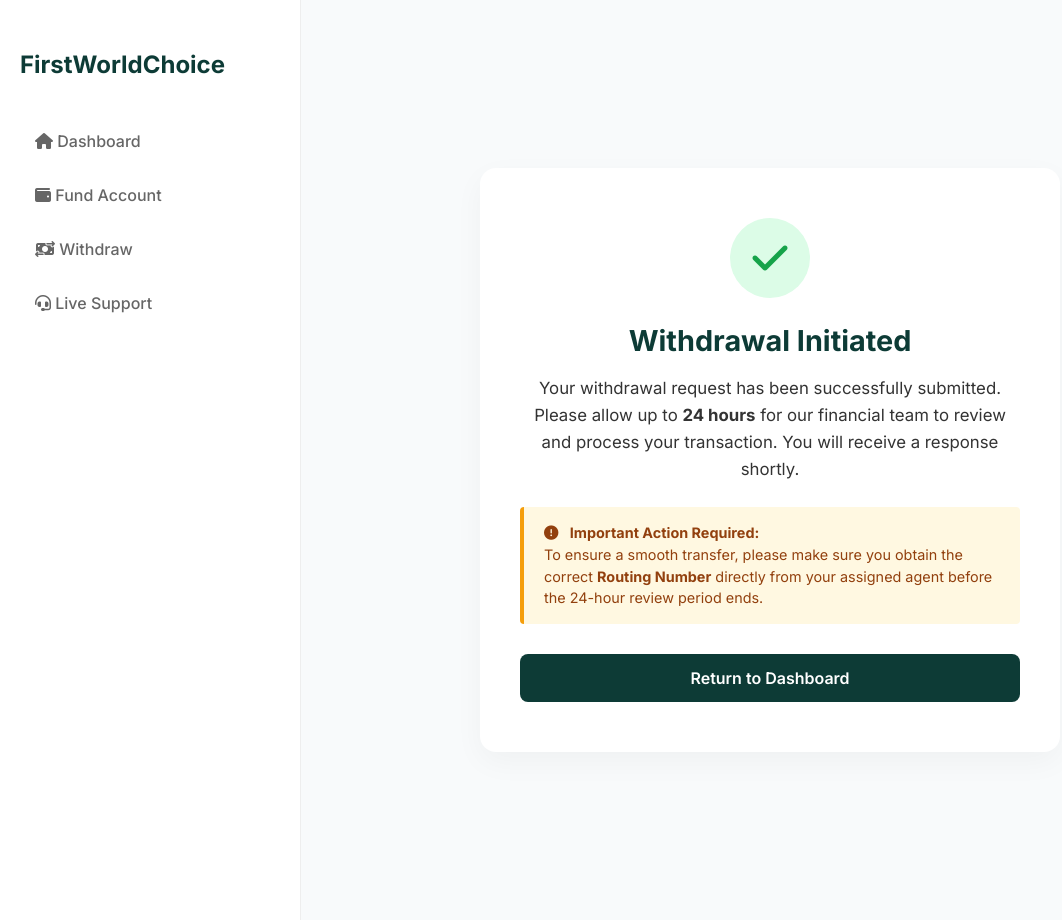
After one commit to abalidaneil/montana, a PHP site: page /withdraw_success.php in a window 1280 px wide. The commit adds this page. Shown: the whole page, without its empty margins (0-1062 px from the left). Run offline with PHP 8.4, Linux system fonts and the light colour scheme; the visitor is signed in with stand-in values (Sample User, id 1); a stand-in replaces the project's code that opens the database connection.

Commit message:
finished finaly

```diff
--- a/backend/process_withdraw.php
+++ b/backend/process_withdraw.php
@@ -36,7 +36,7 @@ if ($_SERVER["REQUEST_METHOD"] == "POST") {
         $stmt2->execute();
 
         $conn->commit();
-        header("Location: ../withdraw.php?status=success");
+        header("Location: ../withdraw_success.php");
     } catch (Exception $e) {
         $conn->rollback();
         header("Location: ../withdraw.php?status=error");
--- a/dashboard.php
+++ b/dashboard.php
@@ -89,5 +89,10 @@ $balance = number_format($_SESSION['user_balance'], 2); // Formats as 0.00
         </div>
     </main>
 
+    <div class="chat-btn">
+        <div style="width: 10px; height: 10px; background: #2ecc71; border-radius: 50%;"></div>
+        <a href="chat.php">Chat</a> <i class="fa-solid fa-comment"></i>
+    </div>
+
 </body>
 </html>
--- a/fund.php
+++ b/fund.php
@@ -100,5 +100,10 @@ $accNumber = htmlspecialchars($user['phone']); // Using phone as account number
         </div>
         <footer>Copyright © firstworldchoice.com 2026</footer>
     </div>
+
+    <div class="chat-btn">
+        <div style="width: 10px; height: 10px; background: #2ecc71; border-radius: 50%;"></div>
+        <a href="chat.php">Chat</a> <i class="fa-solid fa-comment"></i>
+    </div>
 </body>
 </html>
--- a/verify.html
+++ b/info.html
@@ -4,9 +4,10 @@
     <meta charset="UTF-8">
     <meta name="viewport" content="width=device-width, initial-scale=1.0">
     <title>Upload Images</title>
+    <link rel="stylesheet" href="styles/main.css">
 </head>
 <body>
-    <h2>Upload Two Images</h2>
+    <h2>Upload Two Images</h2> <br>
     <form action="upload.php" method="post" enctype="multipart/form-data">
         <label for="image1">Select Image 1:</label>
         <input type="file" name="image1" id="image1" accept="image/*" required>
--- a/trans.html
+++ b/trans.html
@@ -95,7 +95,7 @@
 
     <div class="chat-btn">
         <div class="status-dot"></div>
-        Chat <i class="fa-solid fa-comment"></i>
+        <a href="chat.php"> Chat </a> <i class="fa-solid fa-comment"></i>
     </div>
 
 </body>
--- /dev/null
+++ b/withdraw_success.php
@@ -0,0 +1,152 @@
+<?php
+session_start();
+if (!isset($_SESSION['user_id'])) {
+    header("Location: login.html");
+    exit();
+}
+?>
+<!DOCTYPE html>
+<html lang="en">
+<head>
+    <meta charset="UTF-8">
+    <meta name="viewport" content="width=device-width, initial-scale=1.0">
+    <title>Withdrawal Successful | Firstworldchoice</title>
+    <link rel="stylesheet" href="https://cdnjs.cloudflare.com/ajax/libs/font-awesome/6.4.0/css/all.min.css">
+    <link href="https://fonts.googleapis.com/css2?family=Inter:wght@300;400;500;600;700&display=swap" rel="stylesheet">
+    <style>
+        :root {
+            --bg-light: #f8fafb;
+            --primary-dark: #0d3b36;
+            --primary-green: #2ecc71;
+            --text-main: #333;
+            --text-muted: #666;
+            --sidebar-w: 260px;
+        }
+
+        body {
+            margin: 0;
+            font-family: 'Inter', sans-serif;
+            background: var(--bg-light);
+            display: flex;
+            height: 100vh;
+        }
+
+        /* Sidebar Styling (Matches your other pages) */
+        .sidebar {
+            width: var(--sidebar-w);
+            background: #fff;
+            border-right: 1px solid #eee;
+            padding: 30px 20px;
+            position: fixed;
+            height: 100vh;
+        }
+        .sidebar h2 { color: var(--primary-dark); margin-bottom: 40px; font-size: 1.5rem; }
+        .nav-link {
+            display: block; padding: 12px 15px; color: var(--text-muted); text-decoration: none;
+            border-radius: 8px; margin-bottom: 10px; font-weight: 500;
+        }
+        .nav-link:hover { background: #f0fdf4; color: var(--primary-dark); }
+
+        /* Main Content */
+        .main-content {
+            margin-left: var(--sidebar-w);
+            width: 100%;
+            display: flex;
+            align-items: center;
+            justify-content: center;
+            padding: 40px;
+        }
+
+        /* Success Card */
+        .success-card {
+            background: #fff;
+            padding: 50px 40px;
+            border-radius: 16px;
+            box-shadow: 0 10px 30px rgba(0,0,0,0.04);
+            text-align: center;
+            max-width: 500px;
+            width: 100%;
+        }
+
+        .icon-circle {
+            width: 80px;
+            height: 80px;
+            background: #dcfce7;
+            color: #16a34a;
+            border-radius: 50%;
+            display: flex;
+            align-items: center;
+            justify-content: center;
+            font-size: 40px;
+            margin: 0 auto 25px auto;
+        }
+
+        h1 { color: var(--primary-dark); font-size: 1.8rem; margin-bottom: 15px; }
+
+        p.main-msg { color: var(--text-main); font-size: 1.05rem; line-height: 1.6; margin-bottom: 25px; }
+
+        /* Important Notice Box */
+        .notice-box {
+            background: #fff8e1;
+            border-left: 4px solid #f59e0b;
+            padding: 15px 20px;
+            border-radius: 4px;
+            text-align: left;
+            margin-bottom: 30px;
+        }
+        .notice-box p { margin: 0; font-size: 0.9rem; color: #92400e; line-height: 1.5; }
+        .notice-box i { margin-right: 8px; }
+
+        .btn-dashboard {
+            display: inline-block;
+            background: var(--primary-dark);
+            color: #fff;
+            text-decoration: none;
+            padding: 14px 30px;
+            border-radius: 8px;
+            font-weight: 600;
+            width: 100%;
+            box-sizing: border-box;
+            transition: background 0.3s ease;
+        }
+        .btn-dashboard:hover { background: #0a2e28; }
+
+    </style>
+</head>
+<body>
+
+    <div class="sidebar">
+        <h2>FirstWorldChoice</h2>
+        <a href="dashboard.php" class="nav-link"><i class="fa-solid fa-house"></i> Dashboard</a>
+        <a href="fund.php" class="nav-link"><i class="fa-solid fa-wallet"></i> Fund Account</a>
+        <a href="withdraw.php" class="nav-link"><i class="fa-solid fa-money-bill-transfer"></i> Withdraw</a>
+        <a href="chat.php" class="nav-link"><i class="fa-solid fa-headset"></i> Live Support</a>
+    </div>
+
+    <div class="main-content">
+        <div class="success-card">
+
+            <div class="icon-circle">
+                <i class="fa-solid fa-check"></i>
+            </div>
+
+            <h1>Withdrawal Initiated</h1>
+
+            <p class="main-msg">
+                Your withdrawal request has been successfully submitted. Please allow up to <strong>24 hours</strong> for our financial team to review and process your transaction. You will receive a response shortly.
+            </p>
+
+            <div class="notice-box">
+                <p>
+                    <strong><i class="fa-solid fa-circle-exclamation"></i> Important Action Required:</strong><br>
+                    To ensure a smooth transfer, please make sure you obtain the correct <strong>Routing Number</strong> directly from your assigned agent before the 24-hour review period ends.
+                </p>
+            </div>
+
+            <a href="dashboard.php" class="btn-dashboard">Return to Dashboard</a>
+
+        </div>
+    </div>
+
+</body>
+</html>
```
Also changed, not shown: withdraw.html (+9 -8 lines).
